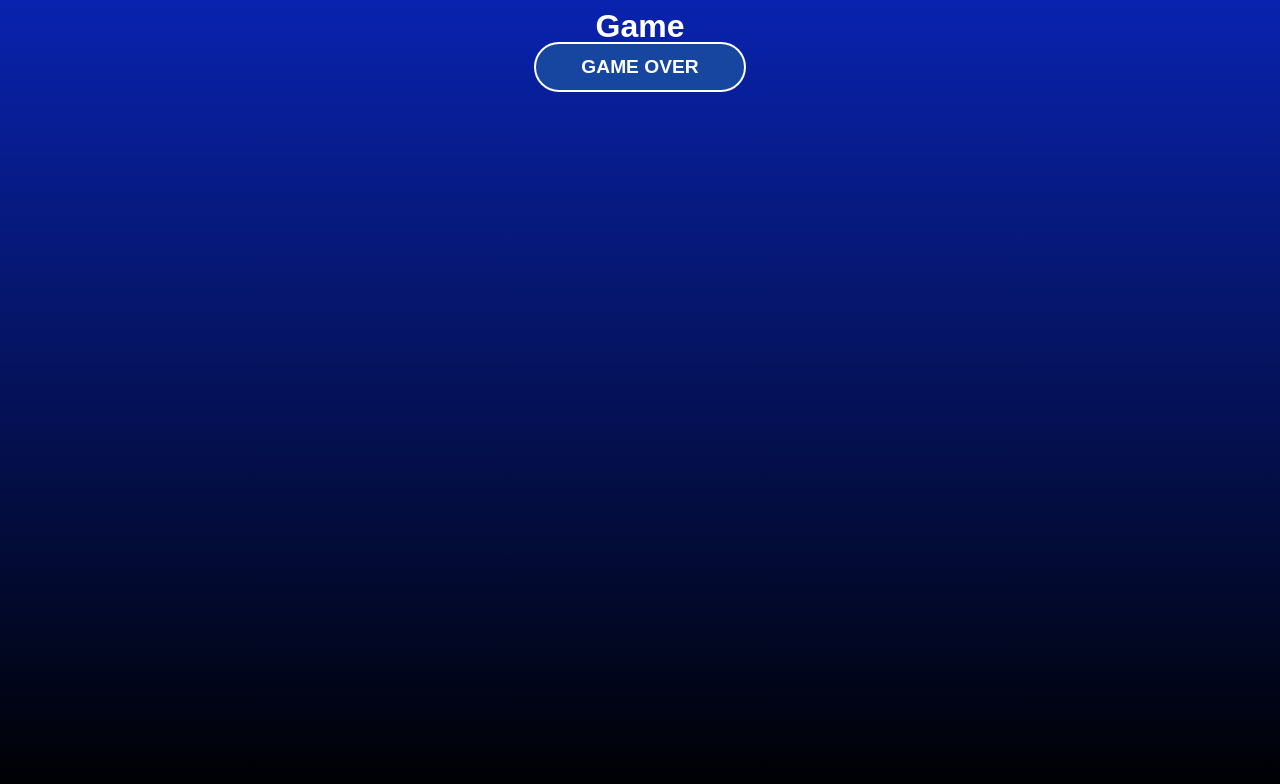
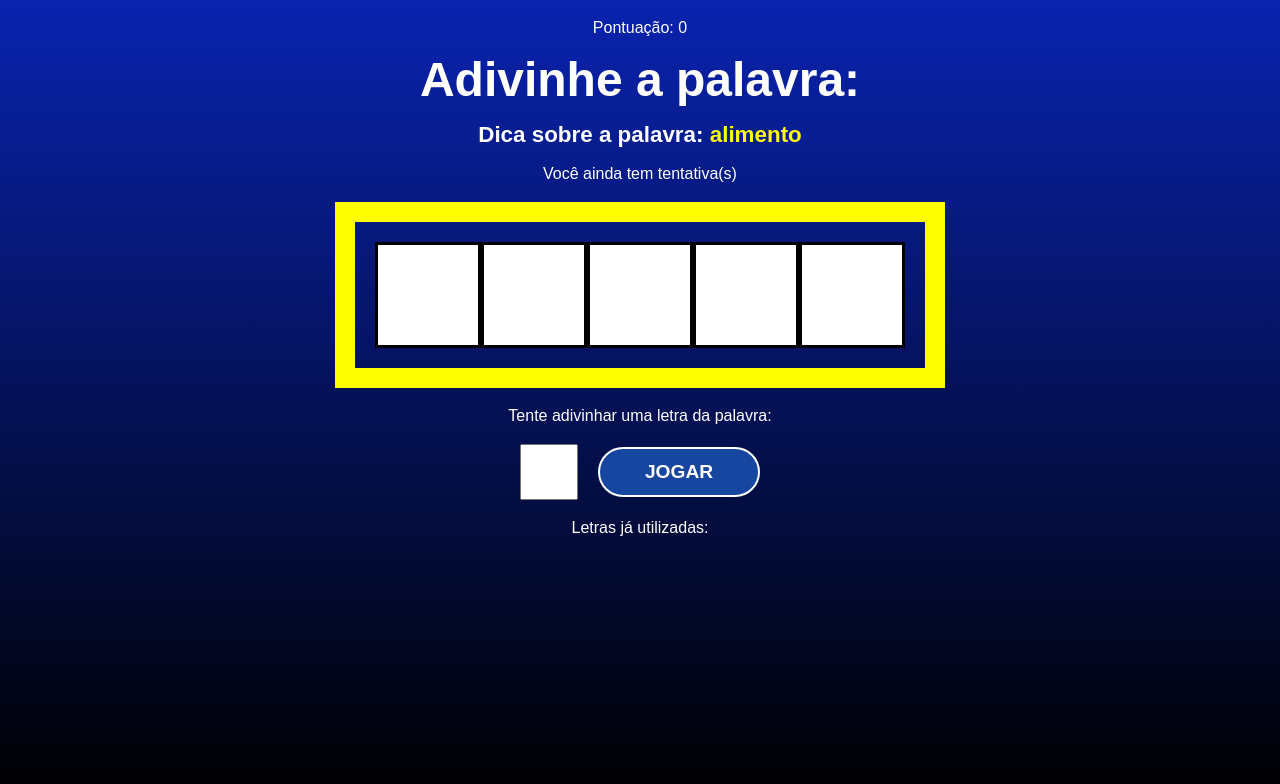
Before and after one commit to GustavoRRSilva/secretWorld, a React (Vite) app: page / in a window 1280 px wide. Both pictures are taken after a click on the button "COMEÇAR O JOGO". Shown: the top 784 px of the page. Built offline with nearby package versions, Linux system fonts and the light colour scheme.

Commit message:
feat:fim da aula consumindo states

```diff
--- a/src/App.jsx
+++ b/src/App.jsx
@@ -14,7 +14,7 @@
 
 //data
 import { wordsList } from "./data/data";
-function App() {
+function App({}) {
   const stages = [
     { id: 1, name: "start" },
     { id: 2, name: "game" },
@@ -23,50 +23,64 @@
   const [gameStage, setGameStage] = useState(stages[0].name);
   const [words] = useState(wordsList);
 
-  const [category,setCategory] = useState("");
-  const [word,setWord] = useState("");
-  const [letters,setLetters] = useState([]);
+  const [category, setCategory] = useState("");
+  const [word, setWord] = useState("");
+  const [letters, setLetters] = useState([]);
+  const [guessedLetters, setGuessedLetters] = useState([]);
+  const [wrongLetters, setWrongLetters] = useState([]);
+  const [score, setScore] = useState(0);
+  const [guesses, setguesses] = useState(3);
 
-  const pickedWordAndCategory = () =>{
-    const categories = Object.keys(words);
-    const category = categories[Math.floor(Math.random() * categories.length)];
+  const pickedWordAndCategory = () => {
+    let categories = Object.keys(words);
+    let category = categories[Math.floor(Math.random() * categories.length)];
 
-    const word = words[category][Math.floor(Math.random() * words[category].length)]
+    let word =
+      words[category][Math.floor(Math.random() * words[category].length)];
 
-    return[category,word];
-  }
+    return [category, word];
+  };
 
   //Start game
   const startGame = () => {
-
-
     //let with letters of word
-   let [word,category] = pickedWordAndCategory();
-   console.log(category,word)
+    let [category, word] = pickedWordAndCategory();
+    console.log(category, word);
     let wordLetters = word.split("");
     wordLetters = wordLetters.map((l) => l.toLowerCase());
-   console.log(wordLetters)
+    console.log(wordLetters);
 
     //set states
     setWord(word);
     setCategory(category);
-   setLetters(wordLetters)
+    setLetters(wordLetters);
 
-   setGameStage(stages[1].name)
-  }
+    setGameStage(stages[1].name);
+  };
   // process the letter input
   const verifyLetter = () => {
-    setGameStage(stages[2].name)
-  }
+    setGameStage(stages[2].name);
+  };
   //retry the game
-  const retry = () =>{
-    setGameStage(stages[0].name)
-  }
+  const retry = () => {
+    setGameStage(stages[0].name);
+  };
   return (
     <div className="App">
-      {gameStage === "start" && <StartScreen startGame = {startGame}/>}
-      {gameStage === "game" && <Game verifyLetter = {verifyLetter}/>}
-      {gameStage === "end" && <GameOver retry = {retry} />}
+      {gameStage === "start" && <StartScreen startGame={startGame} />}
+      {gameStage === "game" && (
+        <Game
+          verifyLetter={verifyLetter}
+          category={category}
+          word={word}
+          letters={letters}
+          guessedLetters={guessedLetters}
+          wrongLetters={wrongLetters}
+          score={score}
+          guesses={guesses}
+        />
+      )}
+      {gameStage === "end" && <GameOver retry={retry} />}
     </div>
   );
 }
--- a/src/Components/Game/Game.css
+++ b/src/Components/Game/Game.css
@@ -0,0 +1,54 @@
+.Name{
+    display: flex;
+    flex-direction: column;
+    gap: 20px;
+    margin-top: 20px;
+    align-items: center;
+}
+
+.Name .wordContainer{
+    border: 20px solid yellow;
+    padding: 20px;
+    display: flex;
+}
+
+.numberTips{
+    color: yellow;
+    font-weight: bold;
+}
+
+.Name .wordContainer span{
+    display: block;
+    font-size: 4em;
+    color: black;
+    background-color: white;
+    width: 100px;
+    border: 3px solid black;
+    text-align: center;
+    height: 100px;
+    line-height: 1.5;
+    font-weight: bold;
+}
+
+.Name h3 span{
+    color:yellow;
+}
+
+.Name .letterContainer input[type="text"]{
+    height: 50px;
+    width: 50px;
+    font-size: 2em;
+    text-align: center;
+    margin-right: 20px;
+}
+
+.letterContainer form {
+    display: flex;
+    justify-content: center;
+    align-items: center;
+    margin-top: 20px;
+}
+
+.wrongLettersContainer p{
+    margin-bottom: 20px;
+}
--- a/src/Components/Game/Game.jsx
+++ b/src/Components/Game/Game.jsx
@@ -1,10 +1,46 @@
-import React from 'react'
-import './Game.css'
-export const Game = ({verifyLetter}) => {
+import React, { useState, useRef } from "react";
+import "./Game.css";
+export const Game = ({
+  category,
+  word,
+  letters,
+  guessedLetters,
+  wrongLetters,
+  score,
+  guesses,
+}) => {
   return (
-    <div>
-        <h2 className='title'>Game</h2>
-        <button onClick = {verifyLetter}> Game over</button>
-        </div>
-  )
-}
+    <div className="Name">
+      <p className="points">
+        <span>Pontuação: {score}</span>
+      </p>
+      <h1>Adivinhe a palavra:</h1>
+      <h3 className="tip">
+        Dica sobre a palavra: <span>{category}</span>
+      </h3>
+      <p>
+        Você ainda tem <span className="numberTips">{}</span> tentativa(s)
+      </p>
+      <div className="wordContainer">
+        {letters.map((l, i) =>
+          guessedLetters.includes(l) ? (
+            <span className="letter" key={i}>{l}</span>
+          ) : (
+            <span className="blank" key={i}></span>
+          )
+        )}
+      </div>
+      <div className="letterContainer">
+        <p>Tente adivinhar uma letra da palavra:</p>
+        <form>
+          <input type="text" />
+          <button>Jogar</button>
+        </form>
+      </div>
+      <div className="wrongLettersContainer">
+        <p>Letras já utilizadas:</p>
+        {wrongLetters.map((l,i)=><span key = {i}>{l},</span>)}
+      </div>
+    </div>
+  );
+};
--- a/src/index.css
+++ b/src/index.css
@@ -160,3 +160,15 @@
 button:hover{
   background-color: #0923af;
 }
+
+h1{
+  font-size: 3em;
+  font-weight: bold;
+}
+h2{
+  font-size: 1.6em;
+}
+h3{
+  font-size: 1.4em;
+  font-weight:bolder;
+}
```
Lines whose indentation alone changed are shown as unchanged.
